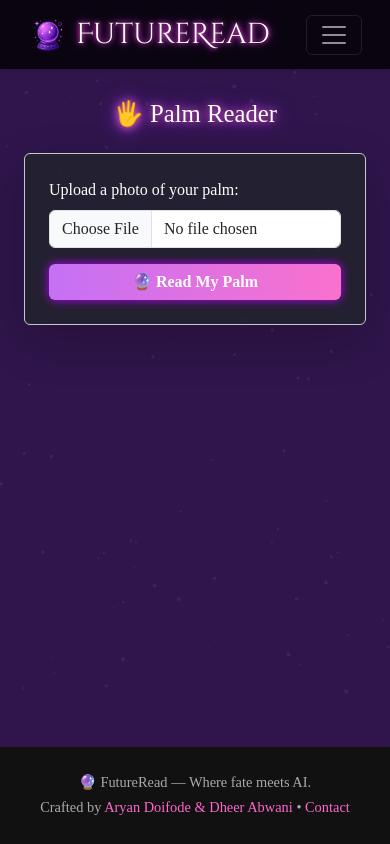
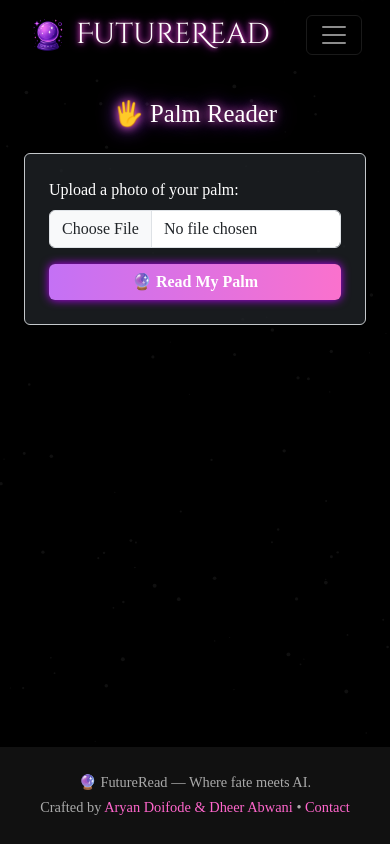
Before and after one commit to aryan123pro/FutureRead, a Flask app: page /palm in a window 390 px wide. Run offline with Flask 3, Linux system fonts and the light colour scheme; the visitor is signed in with stand-in values (Sample User, id 1); some libraries are stand-ins or nearby versions.

Commit message:
Update style.css

```diff
--- a/static/css/style.css
+++ b/static/css/style.css
@@ -513,6 +513,6 @@ element.style {
 
 @media (max-width: 768px) {
   body {
-    background: #5e2b97 !important;
+    background: #000000 !important;
   }
 }
```
